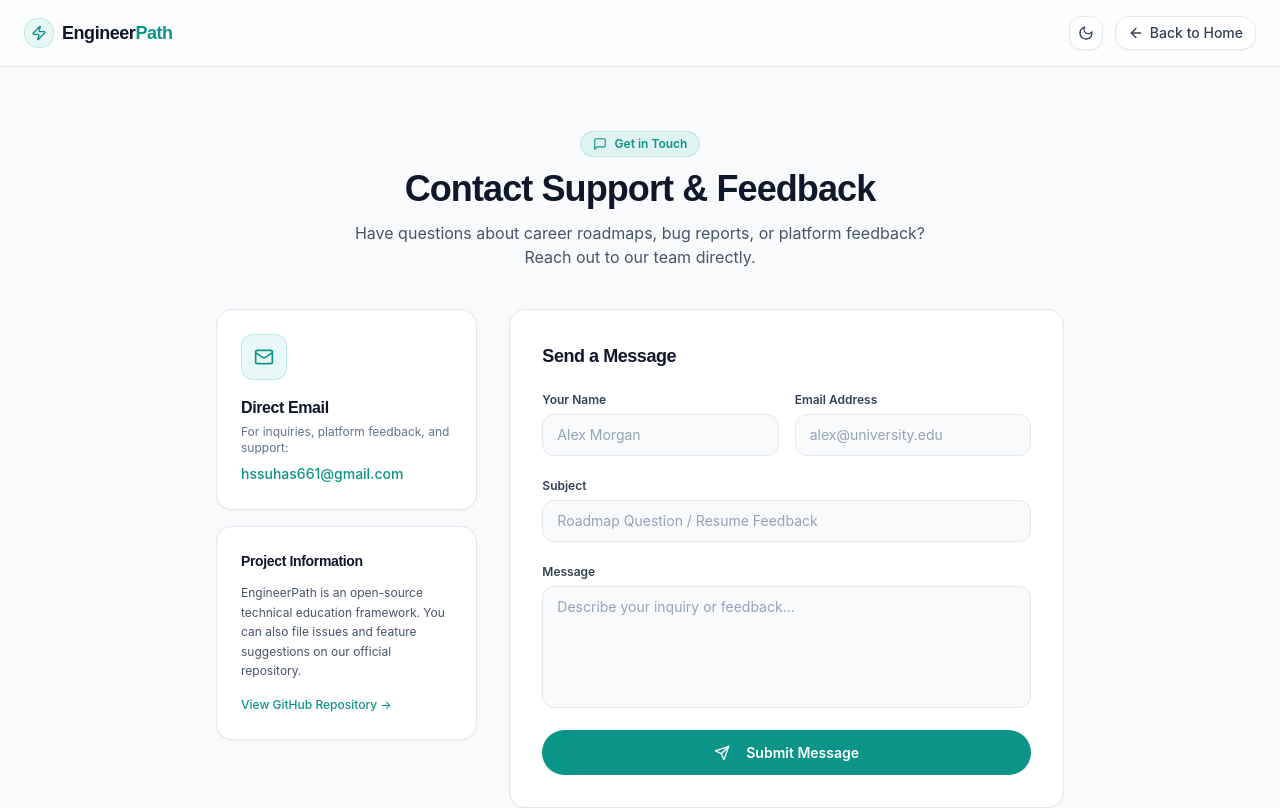
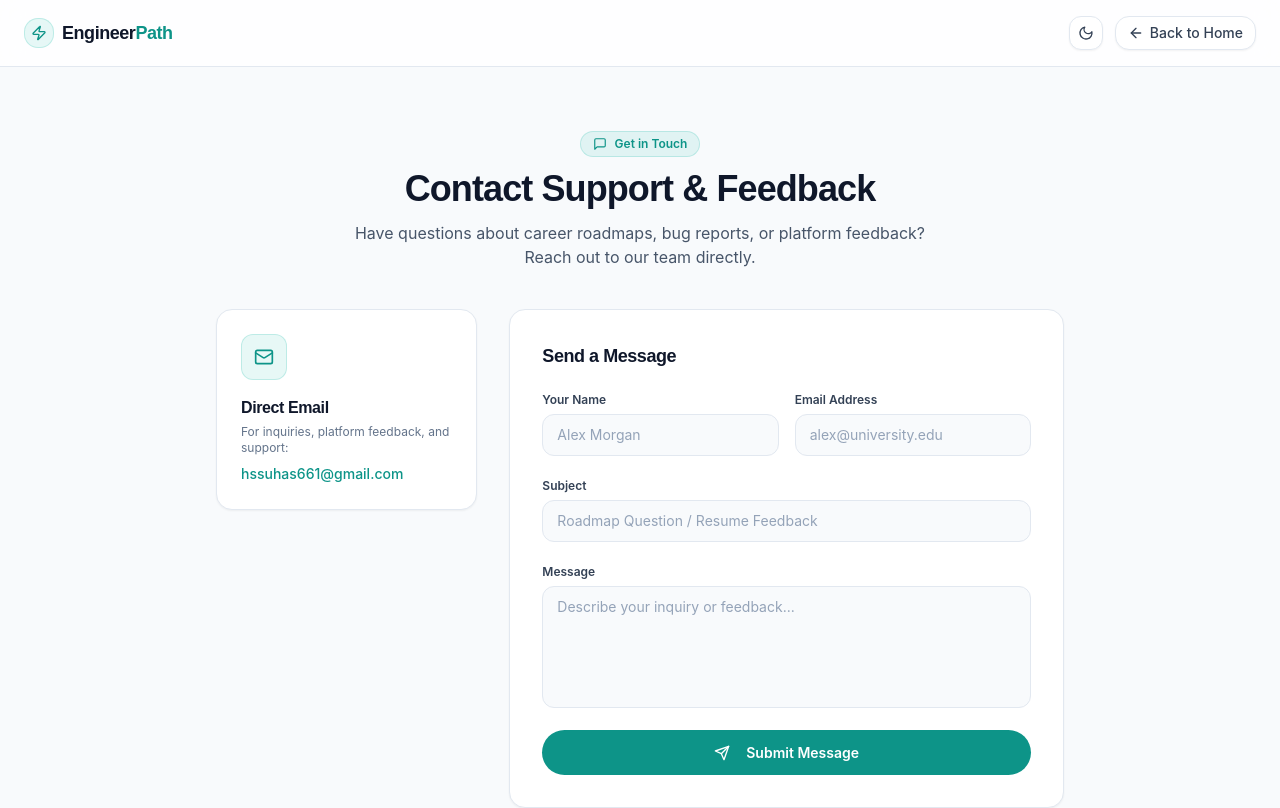
Before and after one commit to suhas181/EngineernigPath, a React (Vite) app in the folder frontend/: page /contact in a window 1280 px wide. Shown: the top 808 px of the page. Built offline with nearby package versions, Linux system fonts and the light colour scheme; no server answers.

Commit message:
refactor(contact): remove project information card from contact page

```diff
--- a/frontend/src/pages/Contact.tsx
+++ b/frontend/src/pages/Contact.tsx
@@ -86,22 +86,6 @@ export function Contact() {
               </div>
             </div>
 
-            <div className="p-6 rounded-2xl bg-white dark:bg-[#0D131F] border border-slate-200 dark:border-white/10 shadow-sm space-y-3">
-              <h3 className="text-sm font-bold text-slate-900 dark:text-white">Project Information</h3>
-              <p className="text-xs text-slate-600 dark:text-slate-400 leading-relaxed">
-                EngineerPath is an open-source technical education framework. You can also file issues and feature suggestions on our official repository.
-              </p>
-              {siteConfig.socialLinks.github && (
-                <a
-                  href={siteConfig.socialLinks.github}
-                  target="_blank"
-                  rel="noopener noreferrer"
-                  className="text-xs text-teal-600 dark:text-teal-400 hover:underline inline-block pt-1 font-medium"
-                >
-                  View GitHub Repository →
-                </a>
-              )}
-            </div>
           </div>
 
           {/* Contact Message Form */}
```
